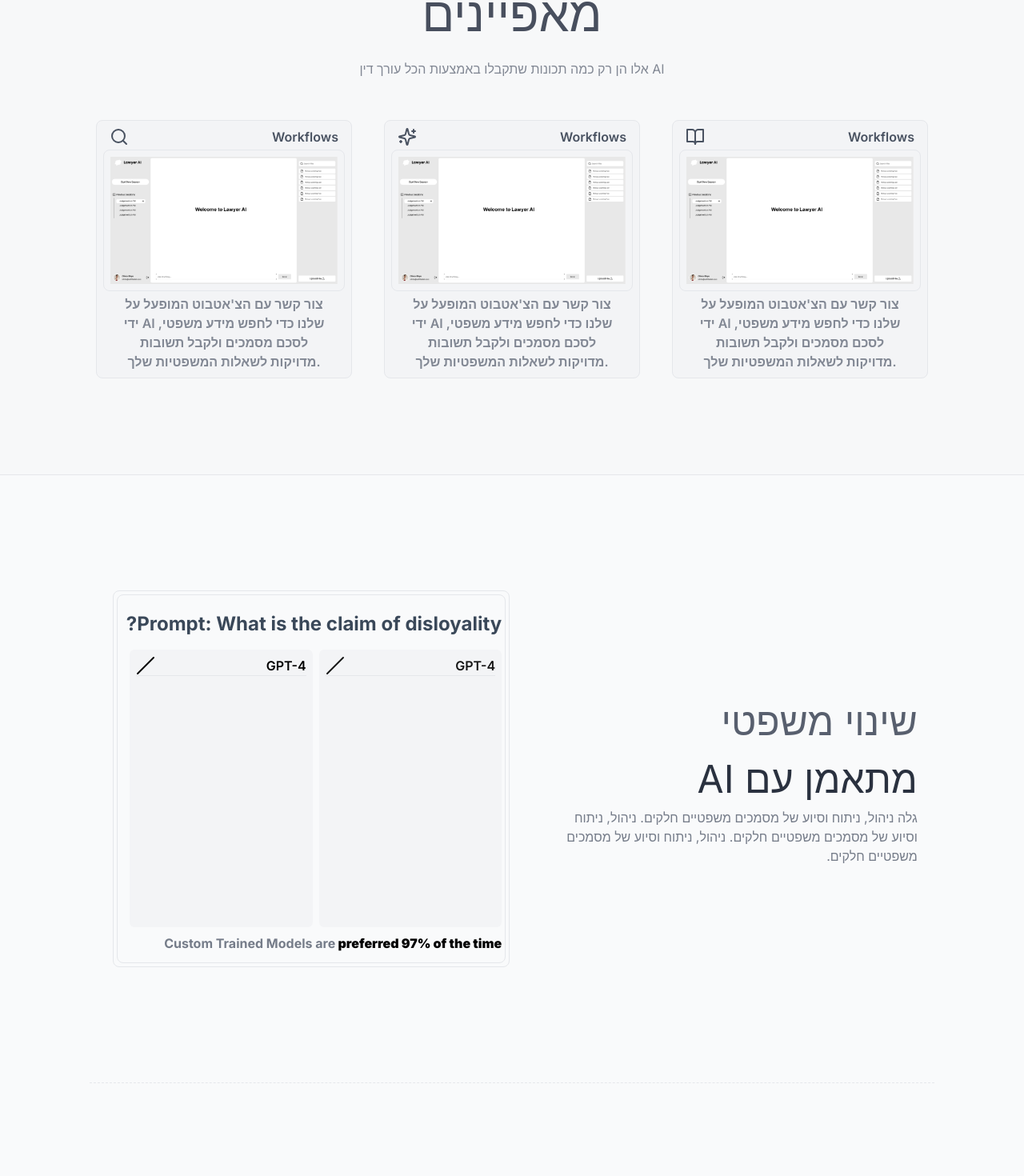
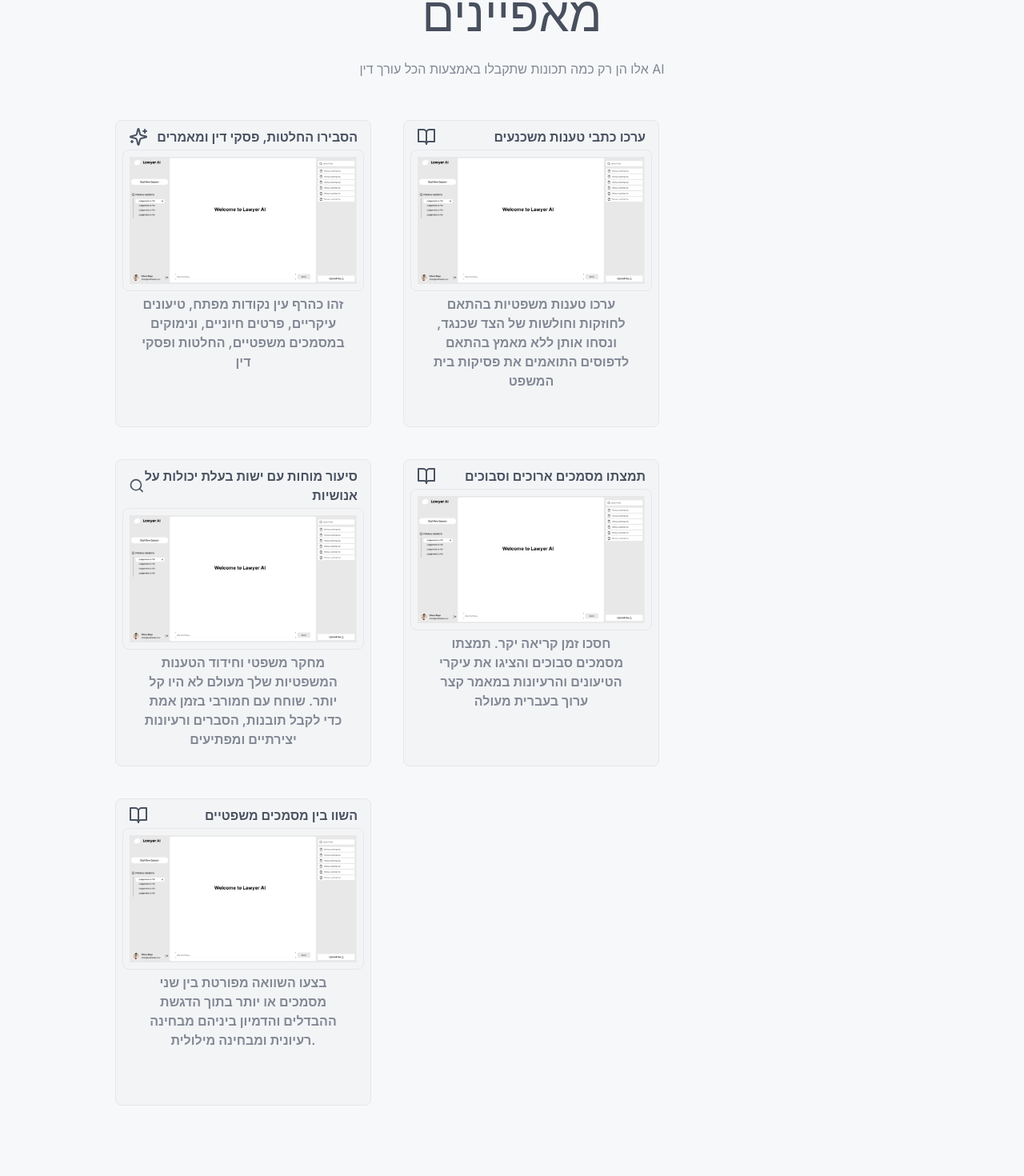
Before and after one commit to Suleman615/Landing, a Next.js app: page / in a window 1280 px wide. Shown: the part 908-2378 px from the top of the page at 80% size. Built offline with nearby package versions, Linux system fonts and the light colour scheme.

Commit message:
text update

```diff
--- a/src/components/Features.jsx
+++ b/src/components/Features.jsx
@@ -1,53 +1,79 @@
 
 import Image from 'next/image';
 import img1 from '../../public/assets/hero.png'
-import { Search,Sparkles, BookOpen } from 'lucide-react';
+import { Search, Sparkles, BookOpen } from 'lucide-react';
 
 const Features = () => {
     return (
         <>
-            <div className="flex flex-col gap-3 bg-[#F7F8F9] py-20 border-b">
+            <div className="flex flex-col gap-3 bg-[#F7F8F9] py-20 border-b px-2 md:px-28">
                 <h2 className="text-center text-[60px]  text-[#484F5E]">מאפיינים</h2>
                 <p className="text-center text-[16px] text-[#828894] ">אלו הן רק כמה תכונות שתקבלו באמצעות הכל עורך דין AI</p>
-                <div className="flex flex-wrap gap-10 justify-center items-center my-10 px-8">
+                <div className="flex flex-wrap gap-10 justify-start items-center my-10 px-8">
 
-                    <div className="w-80 bg-[#F3F4F6] text-[#374151  ] rounded-lg border flex flex-col px-2 items-center gap-1 py-2">
+
+
+
+                    {/* 1 */}
+                    <div className="w-80 h-96 bg-[#F3F4F6] text-[#374151] rounded-lg border flex flex-col px-2 items-center gap-1 py-2">
                         <div dir='rtl' className='flex w-full px-2 justify-between items-center text-[#495261]'>
-                            <p className='font-semibold '>Workflows</p>
-                            <Search  />
+                            <p className='font-semibold'>הסבירו החלטות, פסקי דין ומאמרים</p>
+                            <Sparkles className="" />
                         </div>
                         <section className='p-2 border  rounded-lg'>
-                            <Image src={img1} alt=''  />
+                            <Image src={img1} alt='' />
                         </section>
-                        <p className="text-center text-[#828894] font-semibold px-6">צור קשר עם הצ'אטבוט המופעל על ידי AI שלנו כדי לחפש מידע משפטי, לסכם מסמכים ולקבל תשובות מדויקות לשאלות המשפטיות שלך.</p>
+                        <p className="text-center text-[#828894] font-semibold px-6">זהו כהרף עין נקודות מפתח, טיעונים עיקריים, פרטים חיוניים, ונימוקים במסמכים משפטיים, החלטות ופסקי דין</p>
                     </div>
 
 
-                    <div className="w-80 bg-[#F3F4F6] text-[#374151] rounded-lg border flex flex-col px-2 items-center gap-1 py-2">
+                    {/* 2 */}
+                    <div className="w-80 h-96 bg-[#F3F4F6] text-[#374151] rounded-lg border flex flex-col px-2 items-center gap-1 py-2">
                         <div dir='rtl' className='flex w-full px-2 justify-between items-center text-[#495261]'>
-                            <p className='font-semibold'>Workflows</p>
-                            <Sparkles  className=""/>
-                                            </div>
+                            <p className='font-semibold'>ערכו כתבי טענות משכנעים</p>
+                            <BookOpen />
+                        </div>
                         <section className='p-2 border  rounded-lg'>
-                            <Image src={img1} alt=''  />
+                            <Image src={img1} alt='' />
                         </section>
-                        <p className="text-center text-[#828894] font-semibold px-6">צור קשר עם הצ'אטבוט המופעל על ידי AI שלנו כדי לחפש מידע משפטי, לסכם מסמכים ולקבל תשובות מדויקות לשאלות המשפטיות שלך.</p>
+                        <p className="text-center text-[#828894] font-semibold px-6">ערכו טענות משפטיות בהתאם לחוזקות וחולשות של הצד שכנגד, ונסחו אותן ללא מאמץ בהתאם לדפוסים התואמים את פסיקות בית המשפט</p>
                     </div>
 
-
-
-                    <div className="w-80 bg-[#F3F4F6] text-[#374151] rounded-lg border flex flex-col px-2 items-center gap-1 py-2">
+                    {/* 3 */}
+                    <div className="w-80 h-96 bg-[#F3F4F6] text-[#374151  ] rounded-lg border flex flex-col px-2 items-center gap-1 py-2">
                         <div dir='rtl' className='flex w-full px-2 justify-between items-center text-[#495261]'>
-                            <p className='font-semibold'>Workflows</p>
-                            <BookOpen />                        </div>
+                            <p className='font-semibold '>סיעור מוחות עם ישות בעלת יכולות על אנושיות</p>
+                            <Search />
+                        </div>
                         <section className='p-2 border  rounded-lg'>
-                            <Image src={img1} alt=''  />
+                            <Image src={img1} alt='' />
                         </section>
-                        <p className="text-center text-[#828894] font-semibold px-6">צור קשר עם הצ'אטבוט המופעל על ידי AI שלנו כדי לחפש מידע משפטי, לסכם מסמכים ולקבל תשובות מדויקות לשאלות המשפטיות שלך.</p>
+                        <p className="text-center text-[#828894] font-semibold px-6">מחקר משפטי וחידוד הטענות המשפטיות שלך מעולם לא היו קל יותר. שוחח עם חמורבי בזמן אמת כדי לקבל תובנות, הסברים ורעיונות יצירתיים ומפתיעים </p>
                     </div>
 
+                    {/* 4 */}
+                    <div className="w-80 h-96 bg-[#F3F4F6] text-[#374151] rounded-lg border flex flex-col px-2 items-center gap-1 py-2">
+                        <div dir='rtl' className='flex w-full px-2 justify-between items-center text-[#495261]'>
+                            <p className='font-semibold'>תמצתו מסמכים ארוכים וסבוכים</p>
+                            <BookOpen />
+                        </div>
+                        <section className='p-2 border  rounded-lg'>
+                            <Image src={img1} alt='' />
+                        </section>
+                        <p className="text-center text-[#828894] font-semibold px-6">חסכו זמן קריאה יקר. תמצתו מסמכים סבוכים והציגו את עיקרי הטיעונים והרעיונות במאמר קצר ערוך בעברית מעולה</p>
+                    </div>
 
-
+                    {/* 5 */}
+                    <div className="w-80 h-96 bg-[#F3F4F6] text-[#374151] rounded-lg border flex flex-col px-2 items-center gap-1 py-2">
+                        <div dir='rtl' className='flex w-full px-2 justify-between items-center text-[#495261]'>
+                            <p className='font-semibold'>השוו בין מסמכים משפטיים</p>
+                            <BookOpen />
+                        </div>
+                        <section className='p-2 border  rounded-lg'>
+                            <Image src={img1} alt='' />
+                        </section>
+                        <p className="text-center text-[#828894] font-semibold px-6">בצעו השוואה מפורטת בין שני מסמכים או יותר בתוך הדגשת ההבדלים והדמיון ביניהם מבחינה רעיונית ומבחינה מילולית.</p>
+                    </div>
 
                 </div>
             </div>
--- a/src/components/Footer.jsx
+++ b/src/components/Footer.jsx
@@ -11,10 +11,11 @@ const Footer = () => {
                 <div className="flex flex-wrap justify-around items-center gap-3 md:gap-0 py-10 mx-auto md:mx-28   bg-[#F9FAFB]">
 
                     <div className='w-full md:w-[45%] text-center sm:text-start  sm:px-10 md:px-2   '>
-                        <h5 className="text-[48px]   text-[#2A313F]">שינוי משפטי</h5>
+                        <h5 className="text-[48px]   text-[#2A313F]">@חמורבי.</h5>
                     </div>
                     <div className='p-4 w-full md:w-[50%]  '>
-                        <p className='text-center md:text-start max-w-[80%] text-[#757C89]'>גלה ניהול, ניתוח וסיוע של מסמכים   משפטיים  גלה ניהול, ניתוח וסיוע של מסמכים   משפטיים חלקים.</p>
+                        <h3 className="text-md font-semibold   text-[#2A313F]">מערכת AI לשכנוע בעולם המשפט</h3>
+                        <p className='text-center md:text-start max-w-[80%] text-[#757C89]'>גלה חולשות וחוזקות בכתבי טענות והסכמים, נתח וסכם רעיונות כהרף עין וכתוב מחדש בעברית מעולה טיעונים משפטיים מנצחים לבתי המשפט</p>
 
                     </div>
                 </div>
@@ -22,8 +23,8 @@ const Footer = () => {
                 <div className="flex flex-wrap justify-around  gap-3 md:gap-0 py-10 mx-auto md:mx-28 pb-28   bg-[#F9FAFB]">
 
                     <div className='w-full md:w-[45%] text-center sm:text-start  sm:px-10 md:px-2   '>
-                        <p className='text-center md:text-start text-[#757C89] my-3 px-4 md:px-0'>גלה ניהול, ניתוח וסיוע של מסמכים   &copy; משפטיים חלקים.</p>
-                        <section className='flex gap-4 items-center justify-center md:justify-start'>
+                        <p className='text-center md:text-start text-[#757C89] my-3 px-4 md:px-0'>@ כל הזכויות שמורות 2024  &copy;</p>
+                        <section dir='rtl' className='flex gap-4 items-center justify-center md:justify-start'>
                             <p>Follow Us on: </p>
                             <a className=' px-2 hover:text-blue-700 border-r' href=""><svg className='' xmlns="http://www.w3.org/2000/svg" width="16" height="16" viewBox="0 0 14 14" fill=''><g clip-path="url(#a-:R57qula:)"><path d="M11.0256.672119h2.1466L8.48225 6.03295 14 13.3264H9.67983L6.2965 8.90237 2.42433 13.3264H.2765l5.01667-5.7342L0 .672703h4.42983L7.48825 4.71637 11.0256.672119ZM10.2725 12.0419h1.1894L3.7835 1.88954H2.50717L10.2725 12.0419Z" fill="currentColor"></path></g><defs><clipPath id="a-:R57qula:"><path fill="currentColor" d="M0 0h14v14H0z"></path></clipPath></defs></svg>
                             </a>
```
